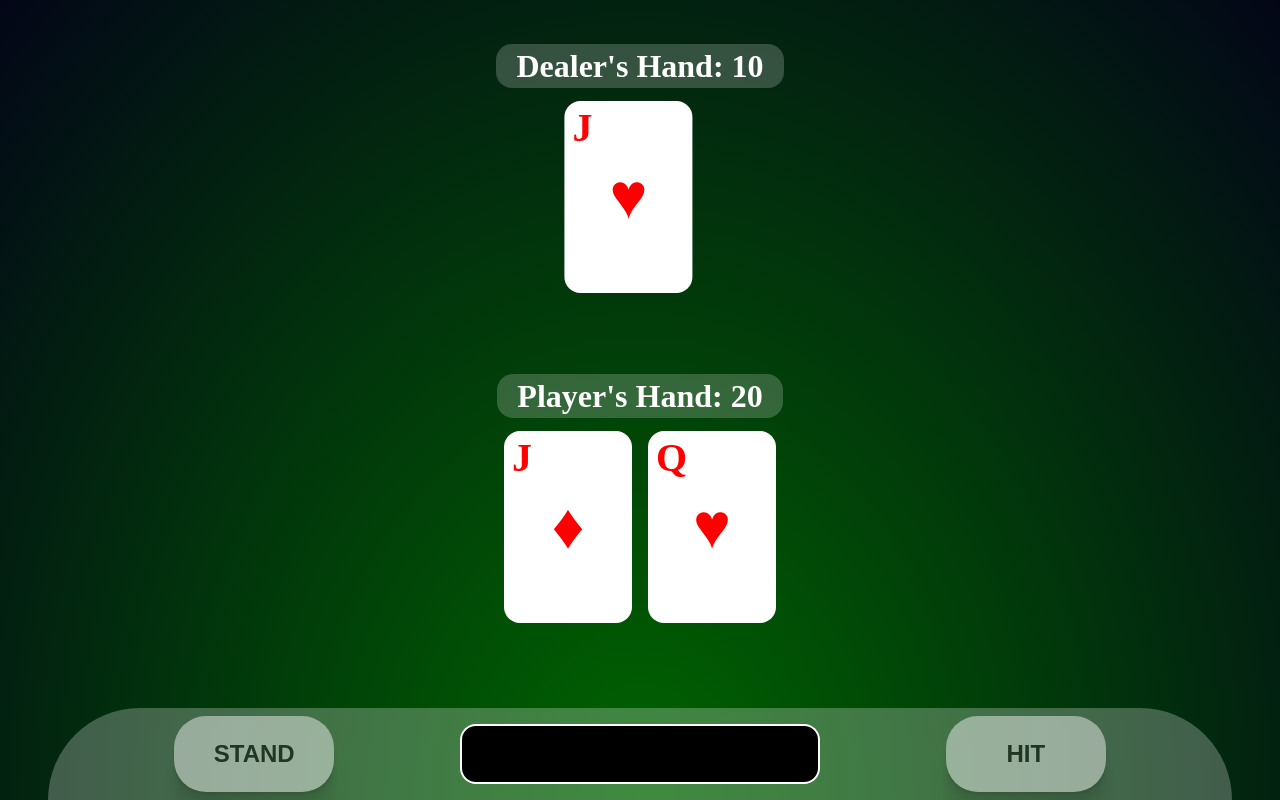
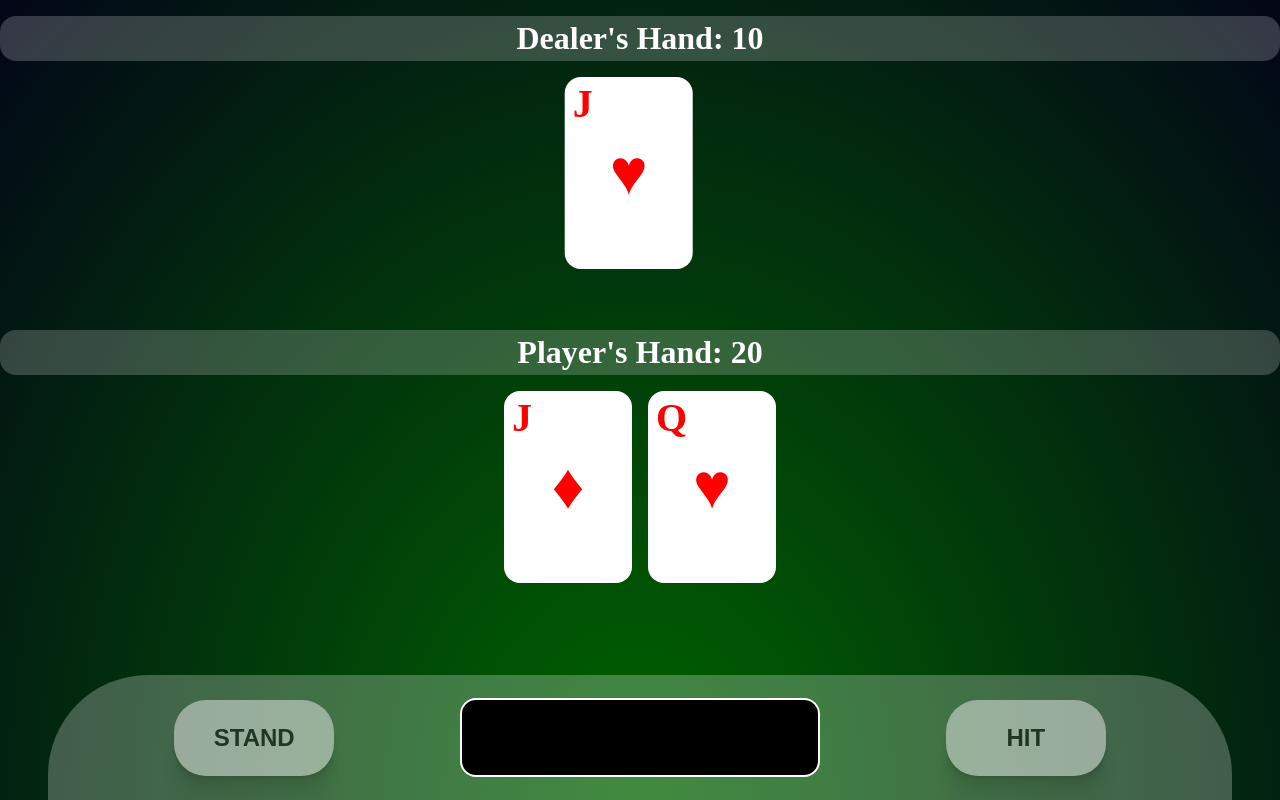
Before and after one commit to sandesh-rai/blackjack, a Vue app: page / in a window 1280 px wide. Both pictures are taken after a click on the button "Start game". Built offline with nearby package versions, Linux system fonts and the light colour scheme.

Commit message:
Adjust spacing and placement of components

```diff
--- a/src/components/GameBoard.vue
+++ b/src/components/GameBoard.vue
@@ -221,6 +221,7 @@ export default {
     display: flex;
     flex-direction: column;
     height: 100vh;
+    justify-content: space-between;
   }
 
 </style>
--- a/src/components/GameMenu.vue
+++ b/src/components/GameMenu.vue
@@ -50,6 +50,7 @@ import GameMenuMessage from './GameMenuMessage.vue';
     margin: 3rem 3rem 0rem;
     border-top-left-radius: 100px;
     border-top-right-radius: 100px;
+    max-height: 125px;
 }
 
 .control button {
--- a/src/components/HandCards.vue
+++ b/src/components/HandCards.vue
@@ -1,14 +1,12 @@
 <template>
     <section>
         <h2>
-            <span>
                 <template v-if="isDealer">Dealer's Hand: </template>
                 <template v-else>Player's Hand: </template>
 
                 <template v-if="hand.length > 1">
                     {{score}}
                 </template>
-            </span>
         </h2>
 
         <div class="player-hand">
@@ -60,7 +58,7 @@ export default {
 }
 
 section {
-    min-height: 330px;
+    min-height: 300px;
 }
 .player-hand > div {
     display: flex;
@@ -71,11 +69,8 @@ section > h2 {
     text-align: center;
     color: #fff;
     font-weight: 700;
-    margin-top: 3rem;
+    margin-top: 1rem;
     font-size: 2rem;
-}
-
-section > h2 > span {
     background-color: rgba(255, 255, 255, 0.2);
     padding: 0.25rem 1.25rem;
     border-radius: 1rem;
--- a/src/components/PlayingCard.vue
+++ b/src/components/PlayingCard.vue
@@ -60,7 +60,7 @@ export default {
 }
 
 .hidden-card {
-    border: 4px solid white;
+    border: 2px solid white;
     background: repeating-linear-gradient(
         45deg,
         #bc1616,
```
